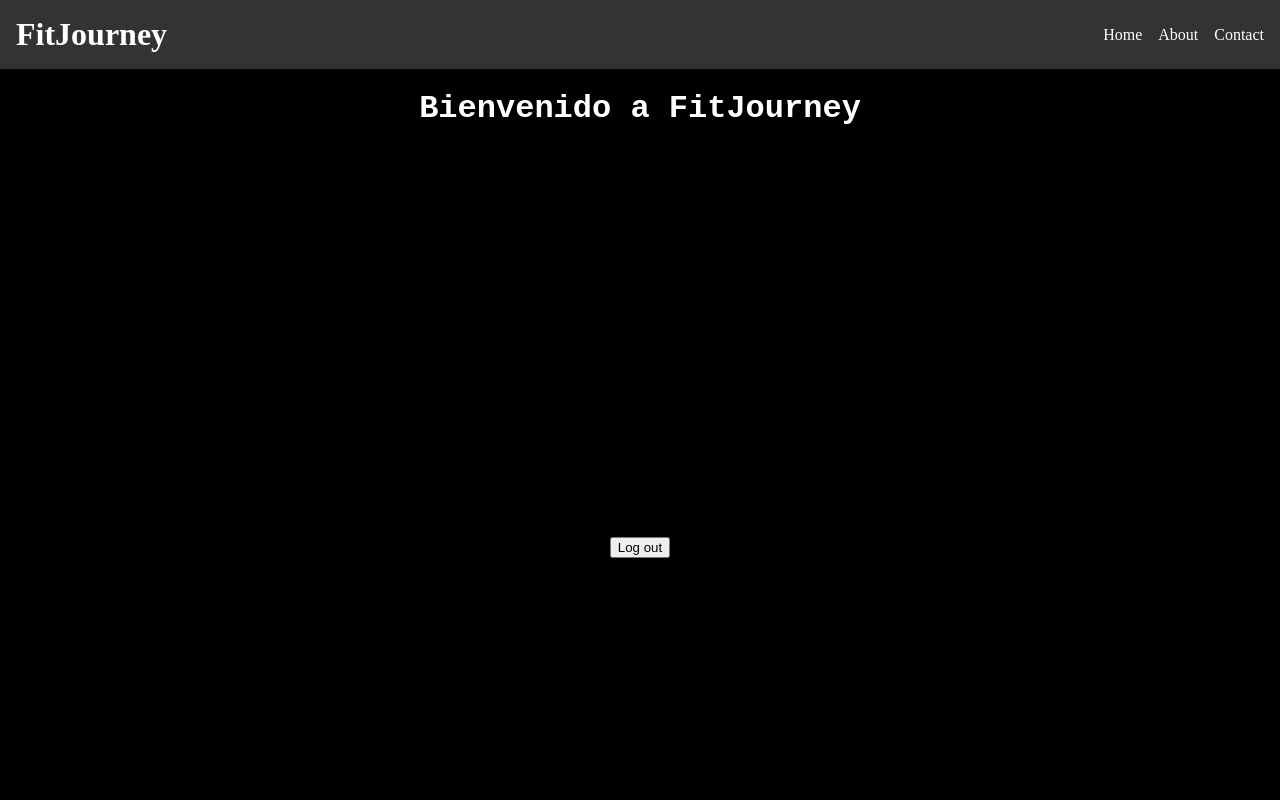
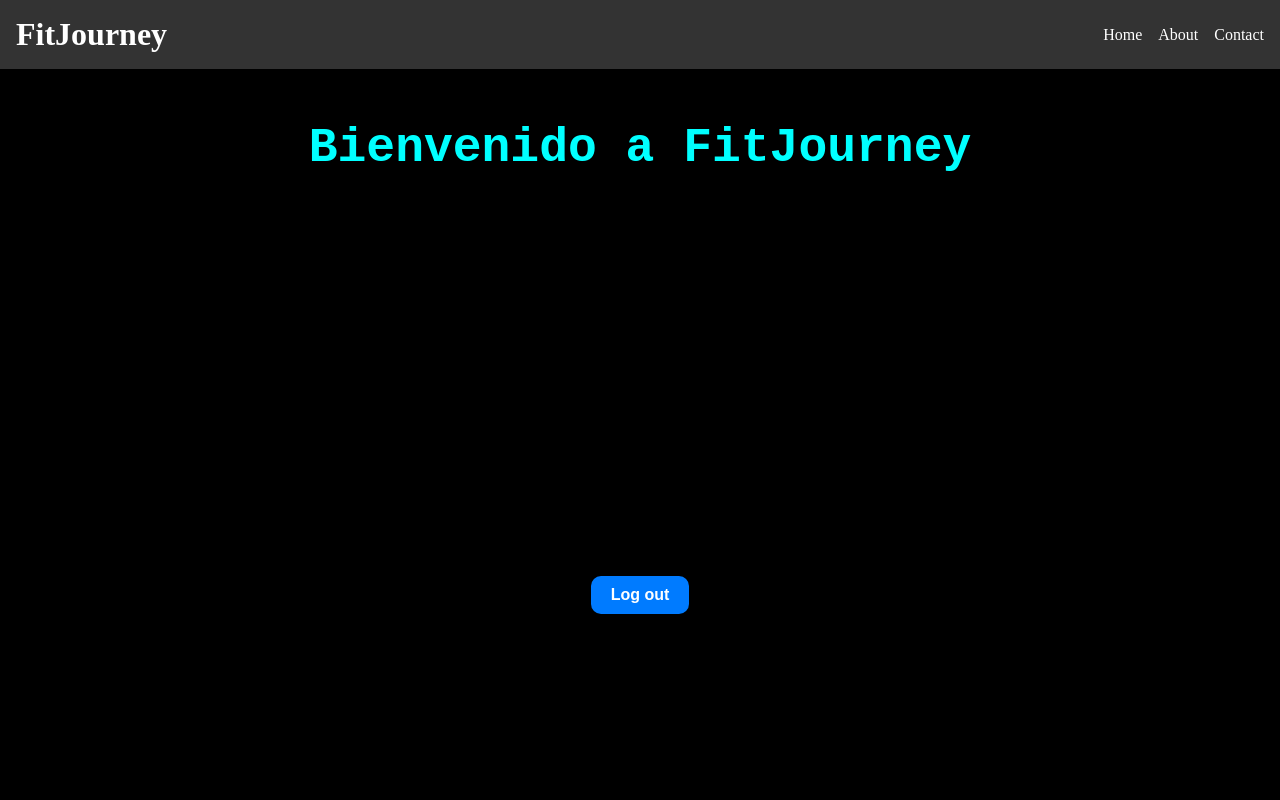
Before and after one commit to SalomonAvila/FitJourney, a React (Vite) app: page / in a window 1280 px wide. Shown: the top 800 px of the page. Built offline with nearby package versions, Linux system fonts and the light colour scheme; no server answers.

Commit message:
Prueba de estilos

```diff
--- a/src/styles/Home.css
+++ b/src/styles/Home.css
@@ -1,4 +1,47 @@
+/* Estilo para el contenedor principal */
 #titulo {
-    font-size: 64px;
+    display: flex;
+    flex-direction: column;
+    align-items: center;
+    justify-content: center;
+    min-height: 100vh;
+    background-color: black;
     color: white;
+    font-family: 'Arial', sans-serif;
+    text-align: center;
+    padding: 20px;
 }
+
+/* Estilo para el título principal */
+#titulo h1 {
+    font-size: 48px;
+    color: aqua;
+    margin-bottom: 20px;
+    text-shadow: 2px 2px 4px rgba(0, 0, 0, 0.5);
+}
+
+/* Estilo para los formularios */
+form {
+    margin: 10px 0;
+}
+
+/* Estilo para los botones */
+button {
+    background-color: #007bff;
+    color: white;
+    border: none;
+    border-radius: 10px;
+    padding: 10px 20px;
+    font-size: 16px;
+    font-weight: bold;
+    cursor: pointer;
+    transition: background-color 0.3s ease, transform 0.2s ease;
+}
+
+button:hover {
+    background-color: #0056b3;
+}
+
+button:active {
+    transform: scale(0.96);
+}
```
